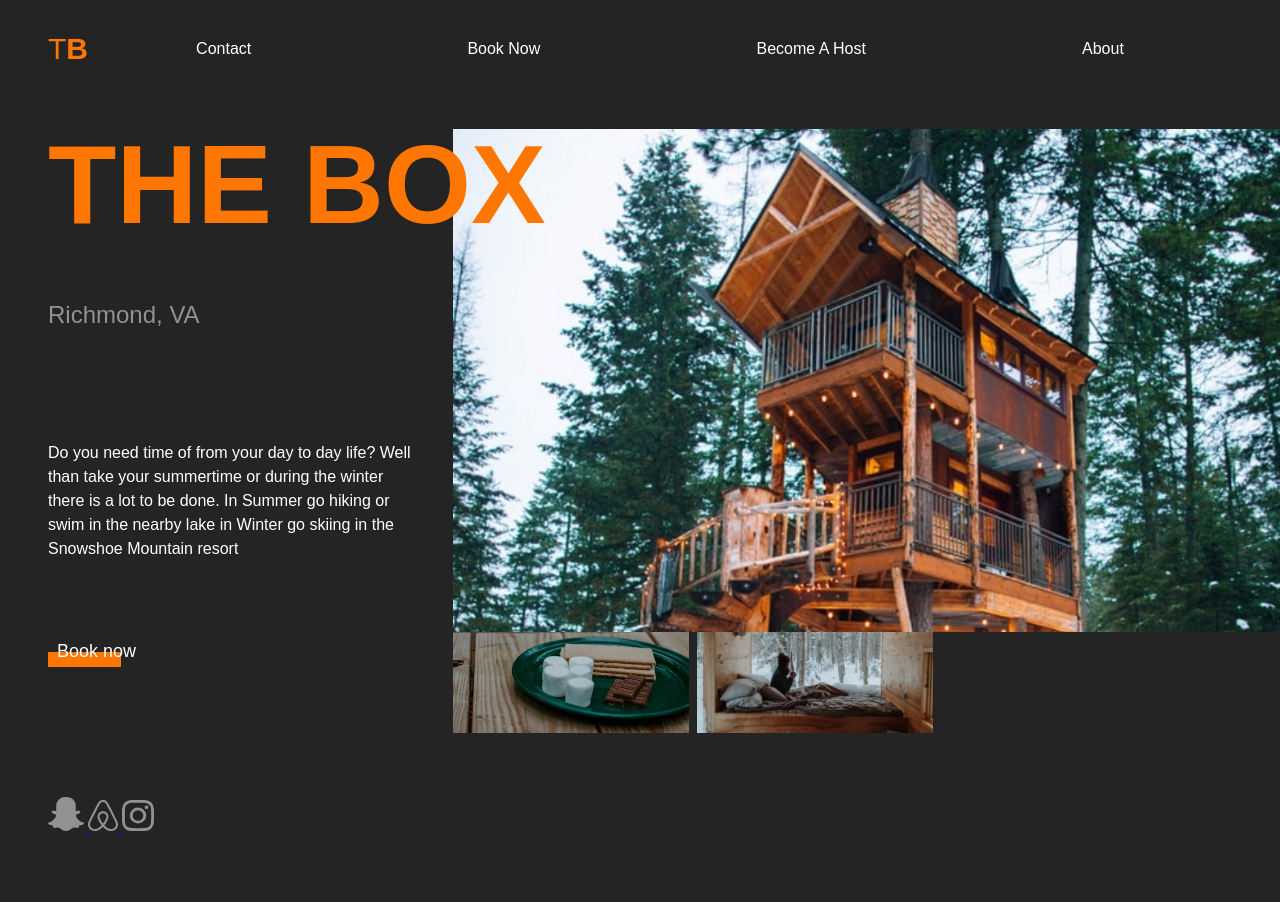
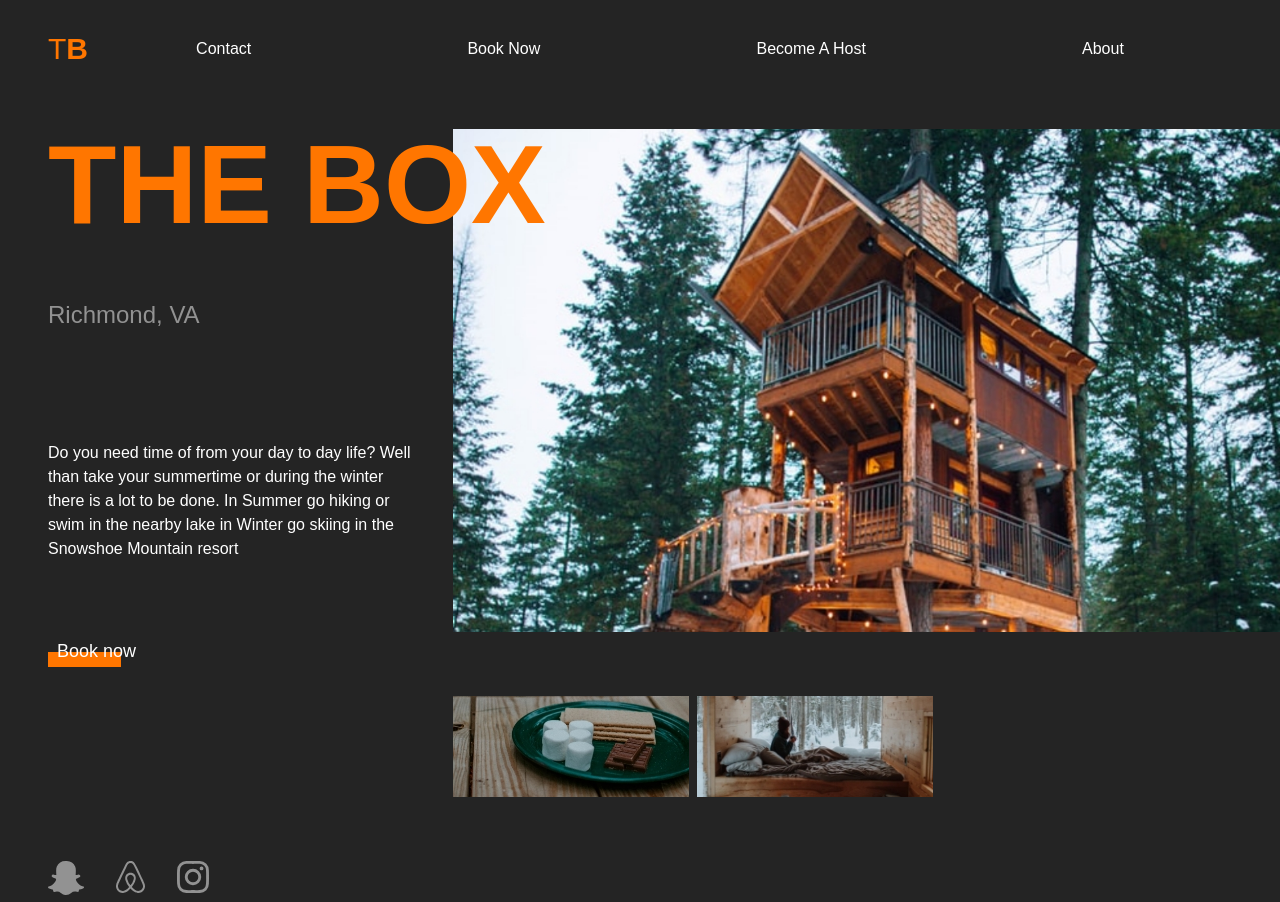
Before and after one commit to Annie-Huang/the-box, a website: page index.html in a window 1280 px wide. Before the commit the page ends 838 px from the top, so only its background shows below. Drawn offline with Linux system fonts and the light colour scheme.

Commit message:
Adjustment for the .secondary-images and styled on the .social-links

```diff
--- a/css/style.css
+++ b/css/style.css
@@ -105,6 +105,11 @@ footer {
   margin-top: 2em;
 }
 
+.social-links {
+  display: flex;
+  gap: 2em;
+}
+
 .social-link:hover,
 .social-link:focus {
   opacity: 0.5;
@@ -163,6 +168,7 @@ footer {
 
   .secondary-images {
     grid-column:  2 / 3;
+    margin-top: 4em;
   }
 
   footer {
```
